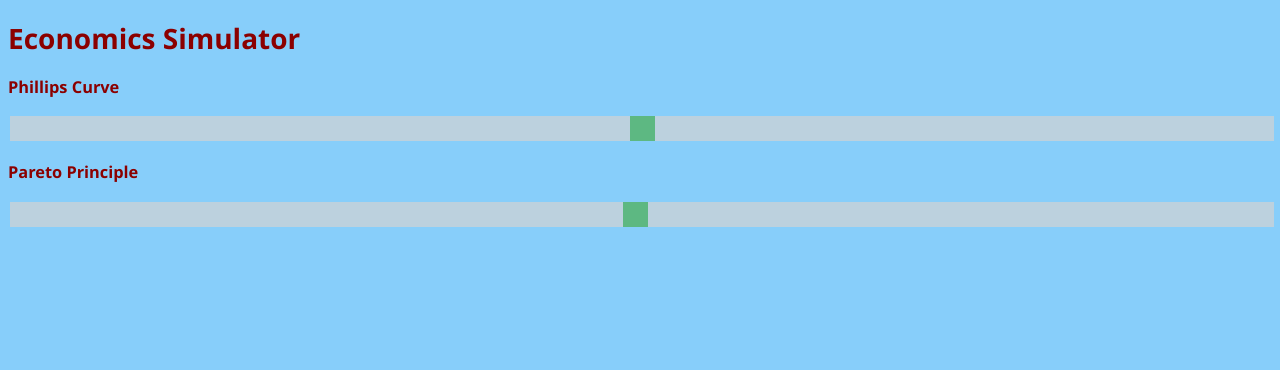
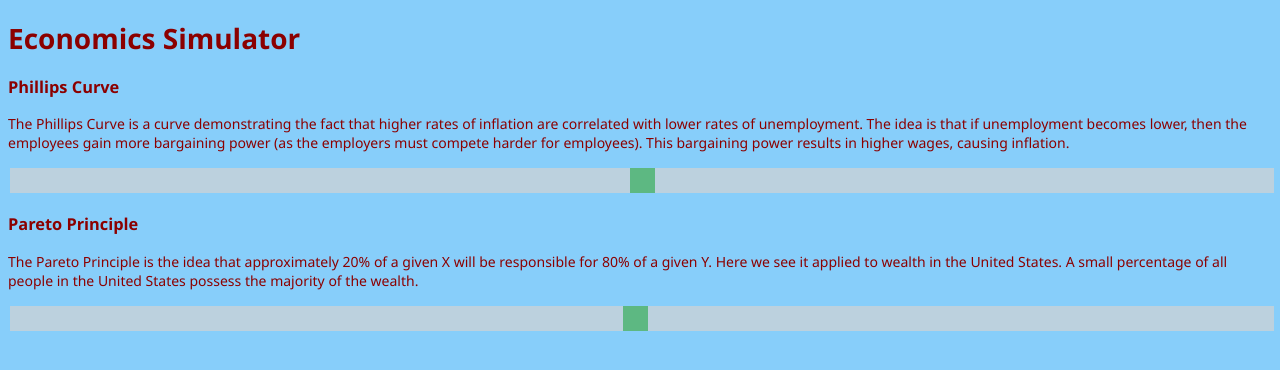
Before and after one commit to ElectricNinja315/harvest2.github.io, a plain HTML site: page index.html in a window 1280 px wide. Drawn offline with Linux system fonts and the light colour scheme.

Commit message:
add descriptions

```diff
--- a/index.html
+++ b/index.html
@@ -10,14 +10,15 @@
         <h1>Economics Simulator</h1>
 
         <h3>Phillips Curve</h3>
+        <p>The Phillips Curve is a curve demonstrating the fact that higher rates of inflation are correlated with lower rates of unemployment. The idea is that if unemployment becomes lower, then the employees gain more bargaining power (as the employers must compete harder for employees). This bargaining power results in higher wages, causing inflation.</p>
         <!--Graph and stuff goes here-->
-        <div class="slidecontainer">
-            <input type="range" min="4.00" max="6.00" value="5.00" class="slider" step="0.01" id="myRange">
+        <div class="slidecontainer"> <input type="range" min="4.00" max="6.00" value="5.00" class="slider" step="0.01" id="myRange">
         </div>
         <div id="demo">
         </div>
 
         <h3>Pareto Principle</h3>
+        <p>The Pareto Principle is the idea that approximately 20% of a given X will be responsible for 80% of a given Y. Here we see it applied to wealth in the United States. A small percentage of all people in the United States possess the majority of the wealth.</p>
         <!--Graph and stuff goes here-->
         <div class="slidecontainer2">
             <input type="range" min="1" max="100" value="50" class="slider" step="1" id="myRange2">
```
